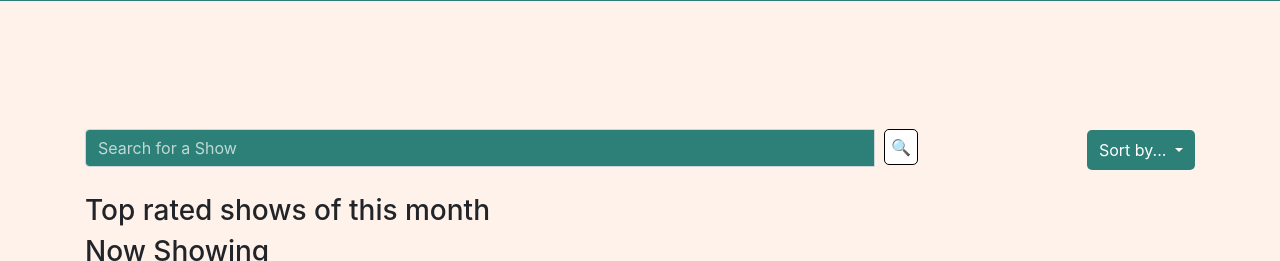
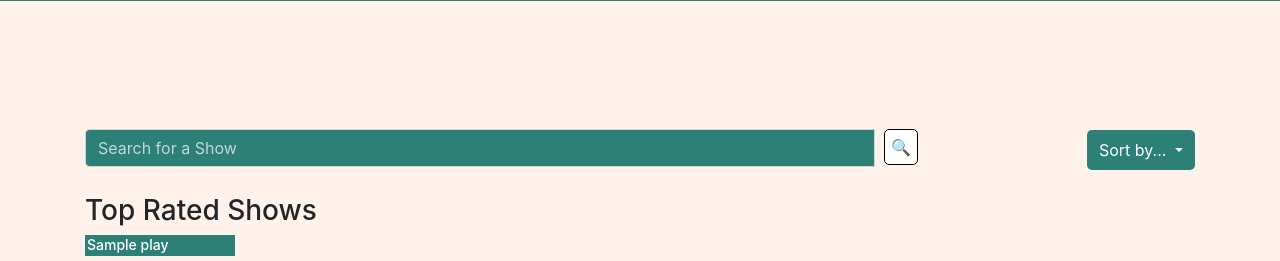
Before and after one commit to grashop04/RateALeg, a Django app: page / in a window 1280 px wide. Shown: the part 77-338 px from the top of the page. Run offline with Django 3.2, Linux system fonts and the light colour scheme; tables that the repository leaves empty hold one stand-in row (values such as "Sample post"); some libraries are stand-ins or nearby versions.

Commit message:
Add top-rated show

```diff
--- a/plays/urls.py
+++ b/plays/urls.py
@@ -21,4 +21,5 @@ urlpatterns = [
     path('<slug:play_slug>/review/', views.make_a_review_discuss_event, name='make_a_review_discuss_event'),
     path('submit-rating/', views.submit_rating, name='submit_rating'),
     path('submit-comment/', views.submit_comment, name='submit_comment'),
+    path('top-rated/', views.top_rated, name='top_rated'),
 ] + static(settings.MEDIA_URL, document_root=settings.MEDIA_ROOT)
--- a/plays/views.py
+++ b/plays/views.py
@@ -33,6 +33,8 @@ def shows(request):
     else:
         plays = plays.order_by('title')
 
+    top_rated_plays = plays.order_by('-avg_rating')[:6]
+
     try:
         featured_play = Play.objects.get(title="Annie, The Musical")
         if not featured_play.slug:
@@ -42,7 +44,11 @@ def shows(request):
         featured_play = None
     categories = Category.objects.all()
     print("Number of plays retrieved:", plays.count())
-    return render(request, 'plays/shows.html', {'plays': plays, 'categories': categories, 'sort_by': sort_by, 'featured_play': featured_play,})
+    return render(request, 'plays/shows.html', {'plays': plays, 'categories': categories, 'sort_by': sort_by, 'featured_play': featured_play, 'top_rated_plays': top_rated_plays})
+
+def top_rated(request):
+    top_plays = Play.objects.annotate(avg_rating=Avg("review__AverageRating")).order_by("-avg_rating")[:5]
+    return render(request, "plays/top_rated.html", {"top_plays": top_plays})
 
 def show_detail(request, show_id):
     play = get_object_or_404(Play, id=show_id)
--- a/populate_plays.py
+++ b/populate_plays.py
@@ -32,8 +32,8 @@ def populate():
         {"title": "Hamilton","WriterFirstName": "Lin-Manuel","WriterSecondName": "Miranda","genre": "Musical","releaseDate": "2015-01-20","description": "A revolutionary musical blending hip-hop, jazz, and R&B to tell the story of American Founding Father Alexander Hamilton. Winner of 11 Tony Awards, it redefines musical theatre with its diverse casting and groundbreaking score.","playImage": "images/hamilton.jpg","location": "SEC Armadillo"},
         {"title": "Wicked","WriterFirstName": "Stephen","WriterSecondName": "Schwartz","genre": "Musical","releaseDate": "2003-10-30","description": "The untold story of the witches of Oz. Wicked follows Elphaba and Glinda before Dorothy dropped in, exploring friendship, power, and what makes a villain. Known for powerful ballads like 'Defying Gravity'.","playImage": "images/wicked.jpg","location": "Theatre Royal"},
         {"title": "Les Misérables","WriterFirstName": "Claude-Michel","WriterSecondName": "Schönberg","genre": "Musical","releaseDate": "1980-10-08","description": "Set in 19th-century France, Les Mis follows Jean Valjean, an ex-convict seeking redemption while pursued by Inspector Javert. An epic tale of revolution, justice and hope, with unforgettable songs like 'I Dreamed a Dream' and 'Do You Hear the People Sing?'.","playImage": "images/les_miserables.jpg","location": "King's Theatre"},
-        {"title": "Mamma Mia!","WriterFirstName": "Catherine","WriterSecondName": "Johnson","genre": "Musical","releaseDate": "1999-04-06","description": "A feel-good story told through ABBA's greatest hits. Set on a Greek island, a bride invites three men from her mother’s past in hopes of discovering her real father. A joyful journey of love, laughter, and disco.","playImage": "images/mamma_mia.jpg","location": "Pavilion Theatre"},
-        {"title": "Dear Evan Hansen","WriterFirstName": "Steven","WriterSecondName": "Levenson","genre": "Musical","releaseDate": "2015-07-10","description": "A powerful exploration of teenage anxiety, loneliness, and the desire to belong. Evan's life changes when a letter he wrote to himself is mistaken as a suicide note from a classmate. Touching and raw, it’s a voice for a generation.","playImage": "images/dear_evan_hansen.jpg","location": "Tron Theatre"}
+        {"title": "Mamma Mia!","WriterFirstName": "Catherine","WriterSecondName": "Johnson","genre": "Musical","releaseDate": "1999-04-06","description": "A feel-good story told through ABBA's greatest hits. Set on a Greek island, a bride invites three men from her mother's past in hopes of discovering her real father. A joyful journey of love, laughter, and disco.","playImage": "images/mamma_mia.jpg","location": "Pavilion Theatre"},
+        {"title": "Dear Evan Hansen","WriterFirstName": "Steven","WriterSecondName": "Levenson","genre": "Musical","releaseDate": "2015-07-10","description": "A powerful exploration of teenage anxiety, loneliness, and the desire to belong. Evan's life changes when a letter he wrote to himself is mistaken as a suicide note from a classmate. Touching and raw, it's a voice for a generation.","playImage": "images/dear_evan_hansen.jpg","location": "Tron Theatre"}
     ]
 
     for play_info in plays_data:
--- a/templates/plays/shows.html
+++ b/templates/plays/shows.html
@@ -54,9 +54,23 @@
       {% endif %}
   </div>
 </div>
+<h3 class="shows-header">Top Rated Shows</h3>
+<div class="plays-container">
+  {% for play in top_rated_plays %}
+  <div class="plays-title">
+      <a href="{% url 'plays:chosen_show' play_slug=play.slug %}">
+          <h3 class="play-title">{{ play.title }}</h3>
+          <div class="image">
+              <img src="{% static 'images/'|add:play.slug|add:'.jpg' %}" alt="{{ play.title }}" width="150" height="200"/>
+          </div>
+          <div class="rating-stars">
+          </div>
+      </a>
+  </div>
+  {% endfor %}
+</div>
 
 <div>
-  <h3 class="shows-header">Top rated shows of this month</h3>
   <h3 class="shows-header">Now Showing</h3>
   <div class="plays-container">
     {% for play in plays %}
```
Also changed, not shown: templates/plays/top_rated.html (added, +34 -0 lines).
